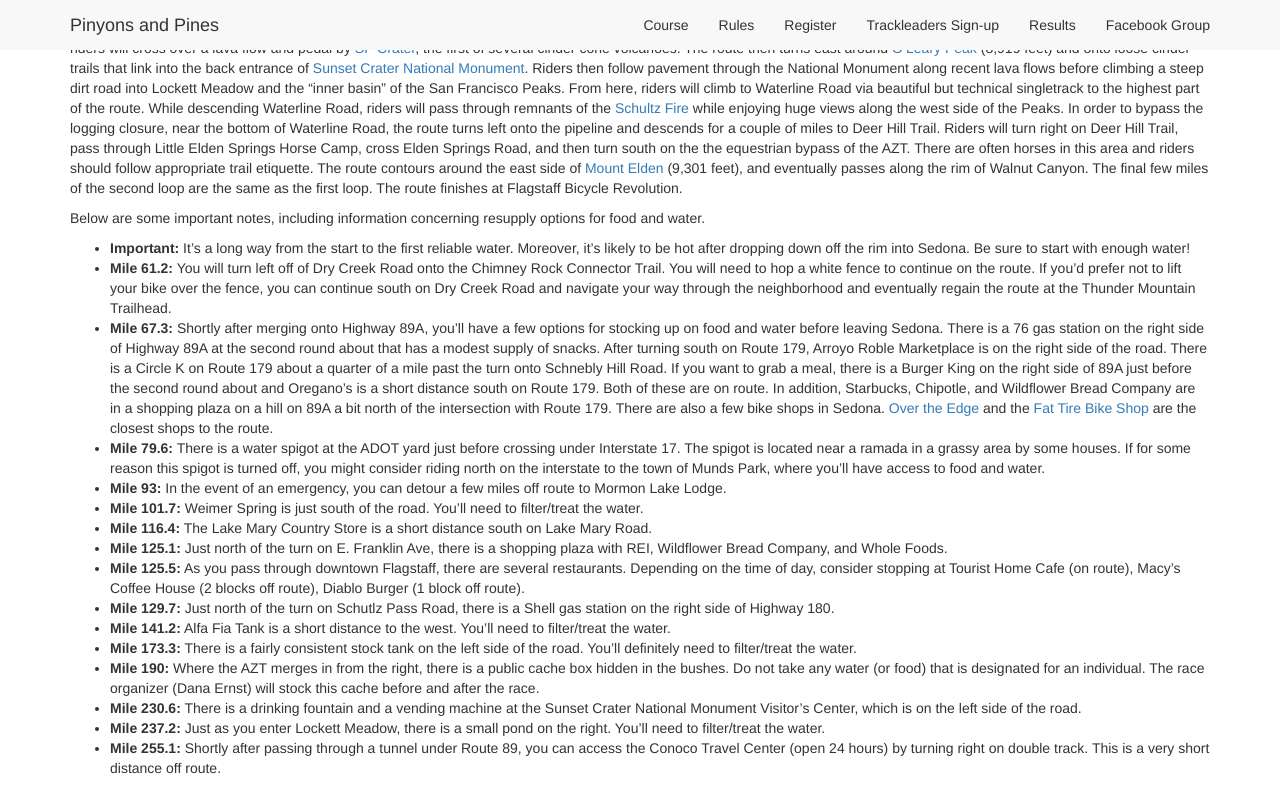
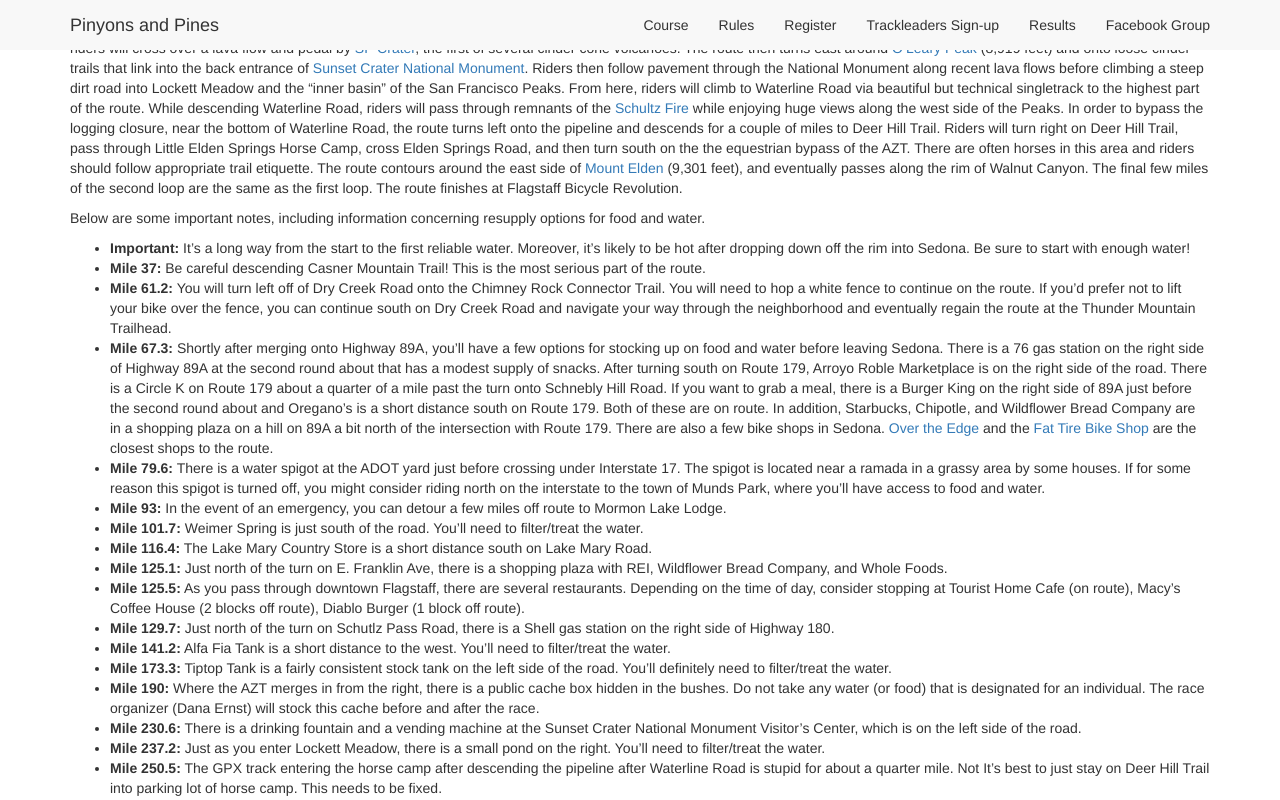
Before and after one commit to dcernst/PinyonsPines, a Jekyll site: the page built from course.md, in a window 1280 px wide and 1400 px high, scrolled down 974 px. Shown: the top 800 px of the window. Built offline with Jekyll 4.4.1, drawn with Linux system fonts in a browser that asks for light colours; nearby versions of some CDN libraries; some of the changed text lies outside the part shown.

Commit message:
Update course.md

```diff
--- a/course.md
+++ b/course.md
@@ -11,7 +11,7 @@
 ## Course Description
 
 <div class="alert alert-info" role="alert">
-<strong>Important!</strong> Due to logging operations in Flagstaff, the originally proposed route has been modified.  The final version of the route is described below. The final GPX file has been emailed to registered participants.
+<strong>Important!</strong> Due to logging operations in Flagstaff, the originally proposed route has been modified.  The final version of the route for 2019 is described below. The final GPX file has been emailed to registered participants.
 </div>
 
 The course is roughly 280 miles and consists of two distinct loops. The total elevation gain for the route is about 21,000 feet, split evenly between the two loops. The start and finish is at [Flagstaff Bicycle Revolution](http://flagbikerev.com), located at 3 South Mikes Pike, sandwiched between [Pizzicletta](http://www.pizzicletta.com) and [Mother Road Brewery](https://www.motherroadbeer.com).
@@ -23,6 +23,7 @@
 Below are some important notes, including information concerning resupply options for food and water.
 
 - **Important:** It's a long way from the start to the first reliable water.  Moreover, it's likely to be hot after dropping down off the rim into Sedona.  Be sure to start with enough water!
+- **Mile 37:** Be careful descending Casner Mountain Trail! This is the most serious part of the route.
 - **Mile 61.2:** You will turn left off of Dry Creek Road onto the Chimney Rock Connector Trail.  You will need to hop a white fence to continue on the route.  If you'd prefer not to lift your bike over the fence, you can continue south on Dry Creek Road and navigate your way through the neighborhood and eventually regain the route at the Thunder Mountain Trailhead.
 - **Mile 67.3:** Shortly after merging onto Highway 89A, you'll have a few options for stocking up on food and water before leaving Sedona. There is a 76 gas station on the right side of Highway 89A at the second round about that has a modest supply of snacks. After turning south on Route 179, Arroyo Roble Marketplace is on the right side of the road. There is a Circle K on Route 179 about a quarter of a mile past the turn onto Schnebly Hill Road. If you want to grab a meal, there is a Burger King on the right side of 89A just before the second round about and Oregano's is a short distance south on Route 179. Both of these are on route. In addition, Starbucks, Chipotle, and Wildflower Bread Company are in a shopping plaza on a hill on 89A a bit north of the intersection with Route 179. There are also a few bike shops in Sedona.  [Over the Edge](https://otesports.com/locations/sedona/) and the [Fat Tire Bike Shop](https://www.facebook.com/pages/The-Fat-Tire-Bike-Shop/188731981168703) are the closest shops to the route.
 - **Mile 79.6:** There is a water spigot at the ADOT yard just before crossing under Interstate 17. The spigot is located near a ramada in a grassy area by some houses. If for some reason this spigot is turned off, you might consider riding north on the interstate to the town of Munds Park, where you'll have access to food and water.
@@ -33,10 +34,13 @@
 - **Mile 125.5:** As you pass through downtown Flagstaff, there are several restaurants. Depending on the time of day, consider stopping at Tourist Home Cafe (on route), Macy's Coffee House (2 blocks off route), Diablo Burger (1 block off route).
 - **Mile 129.7:** Just north of the turn on Schutlz Pass Road, there is a Shell gas station on the right side of Highway 180.
 - **Mile 141.2:** Alfa Fia Tank is a short distance to the west. You'll need to filter/treat the water.
-- **Mile 173.3:** There is a fairly consistent stock tank on the left side of the road. You'll definitely need to filter/treat the water.
+- **Mile 173.3:** Tiptop Tank is a fairly consistent stock tank on the left side of the road. You'll definitely need to filter/treat the water.
 - **Mile 190:** Where the AZT merges in from the right, there is a public cache box hidden in the bushes. Do not take any water (or food) that is designated for an individual. The race organizer (Dana Ernst) will stock this cache before and after the race.
 - **Mile 230.6:** There is a drinking fountain and a vending machine at the Sunset Crater National Monument Visitor's Center, which is on the left side of the road.
 - **Mile 237.2:** Just as you enter Lockett Meadow, there is a small pond on the right. You'll need to filter/treat the water.
+- **Mile 250.5:** The GPX track entering the horse camp after descending the pipeline after Waterline Road is stupid for about a quarter mile. Not It’s best to just stay on Deer Hill Trail into parking lot of horse camp. This needs to be fixed.
+- **Mile 251:** About a mile of the AZT has been rerouted and disagrees withe the GPX track. Moral of the story, just follow the trail. This needs to be fixed.
+- **Miles 238.5-247.5:** There may be downed trees on Waterline Road. Most of them are easy to lift your bike over, but some of them are a bit annoying.
 - **Mile 255.1:** Shortly after passing through a tunnel under Route 89, you can access the Conoco Travel Center (open 24 hours) by turning right on double track. This is a very short distance off route.
 
 <br>
```
